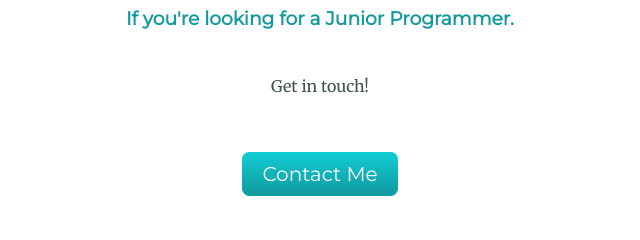
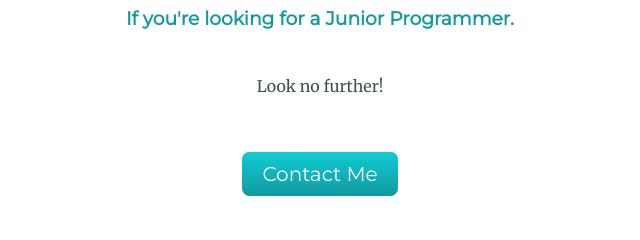
Before and after one commit to MimiMeyer/Personal-Website-CSS, a plain HTML site: page index.html in a window 1280 px wide. Shown: the part 2221-2461 px from the top of the page, 320-960 px from the left. Drawn offline with Linux system fonts and the light colour scheme.

Commit message:
Update index.html

```diff
--- a/index.html
+++ b/index.html
@@ -44,7 +44,7 @@
     <div class="contact-me">
       <h2>Get In Touch</h2>
       <h3>If you're looking for a Junior Programmer.</h3>
-      <p class="contact-msg">Get in touch!</p>
+      <p class="contact-msg">Look no further!</p>
       <a class="btn" href="mailto:meyermimi98@gmail.com">Contact Me</a>
     </div>
   </div>
```
